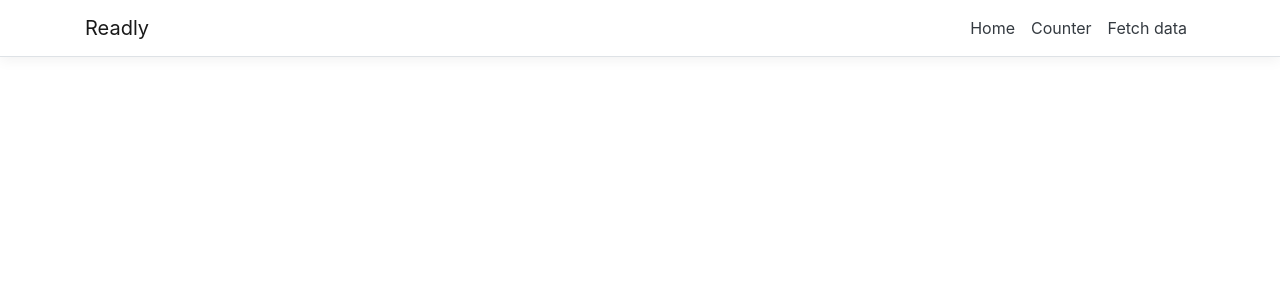
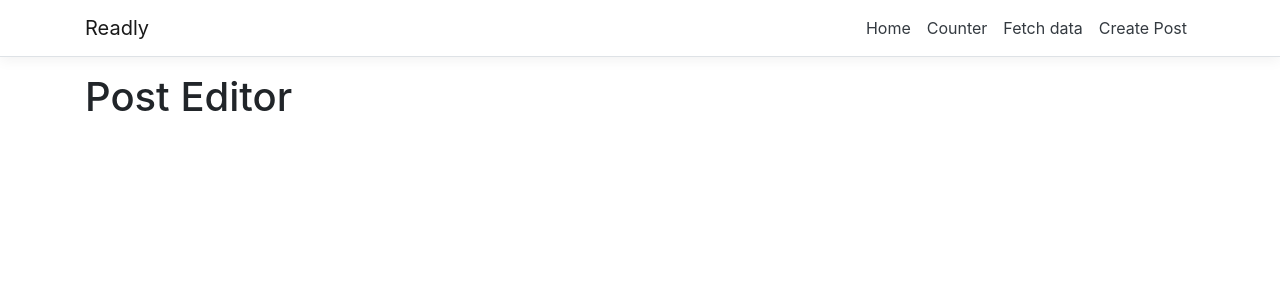
Before and after one commit to adammachaj/Readly, a React (Create React App) app in the folder Readly/ClientApp/: page /create-post in a window 1280 px wide. Shown: the top 300 px of the page. Built offline with nearby package versions, Linux system fonts and the light colour scheme.

Commit message:
Created post editor view

```diff
--- a/Readly/ClientApp/src/App.js
+++ b/Readly/ClientApp/src/App.js
@@ -4,6 +4,7 @@ import { Layout } from './components/Layout';
 import { Home } from './components/Home';
 import { FetchData } from './components/FetchData';
 import { Counter } from './components/Counter';
+import { PostEditor } from './components/PostEditor';
 
 import './custom.css'
 
@@ -16,6 +17,7 @@ export default class App extends Component {
         <Route exact path='/' component={Home} />
         <Route path='/counter' component={Counter} />
         <Route path='/fetch-data' component={FetchData} />
+        <Route path='/create-post' component={PostEditor} />
       </Layout>
     );
   }
--- a/Readly/ClientApp/src/components/NavMenu.js
+++ b/Readly/ClientApp/src/components/NavMenu.js
@@ -39,6 +39,9 @@ export class NavMenu extends Component {
                 <NavItem>
                   <NavLink tag={Link} className="text-dark" to="/fetch-data">Fetch data</NavLink>
                 </NavItem>
+                <NavItem>
+                  <NavLink tag={Link} className="text-dark" to="/create-post">Create Post</NavLink>
+                </NavItem>
               </ul>
             </Collapse>
           </Container>
--- /dev/null
+++ b/Readly/ClientApp/src/components/PostEditor.js
@@ -0,0 +1,11 @@
+import React, { Component } from 'react';
+
+export class PostEditor extends Component {
+    render() {
+        return (
+          <div>
+            <h1>Post Editor</h1>
+          </div>
+        );
+      }
+}
```
